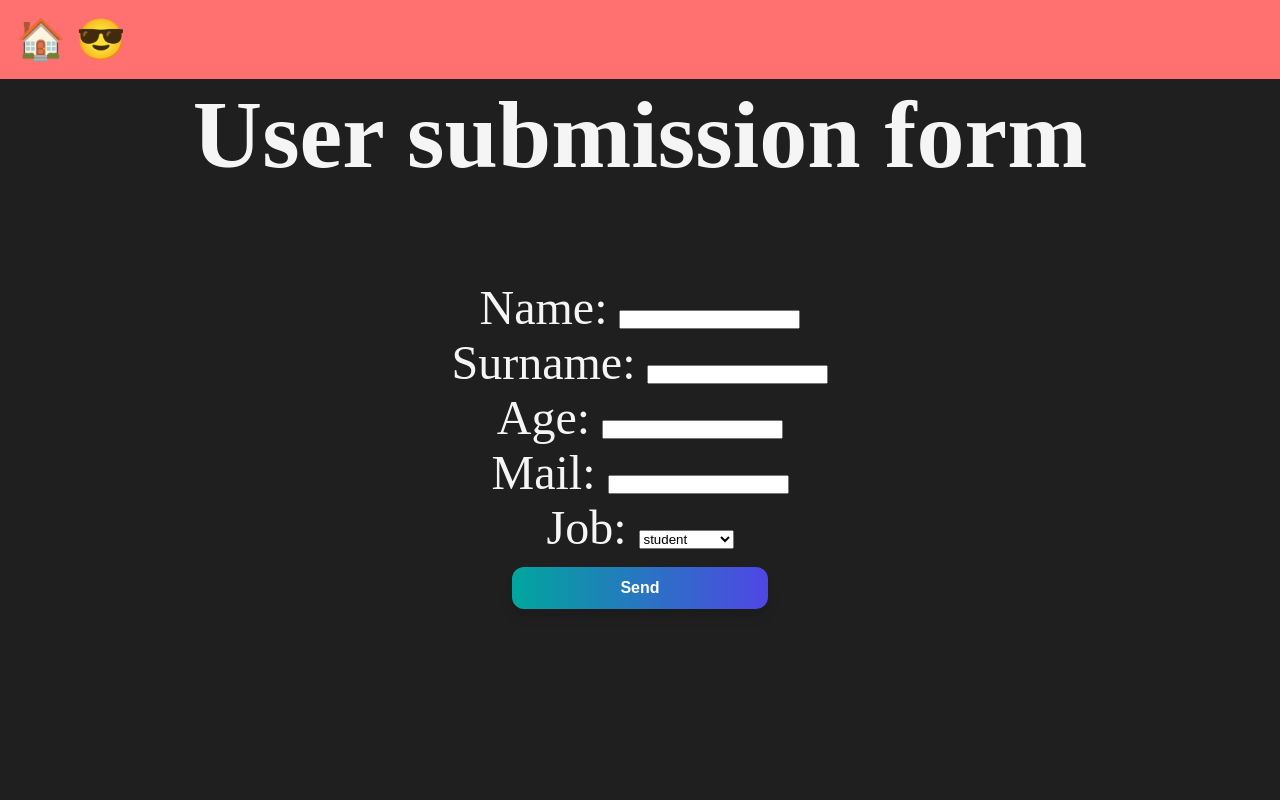
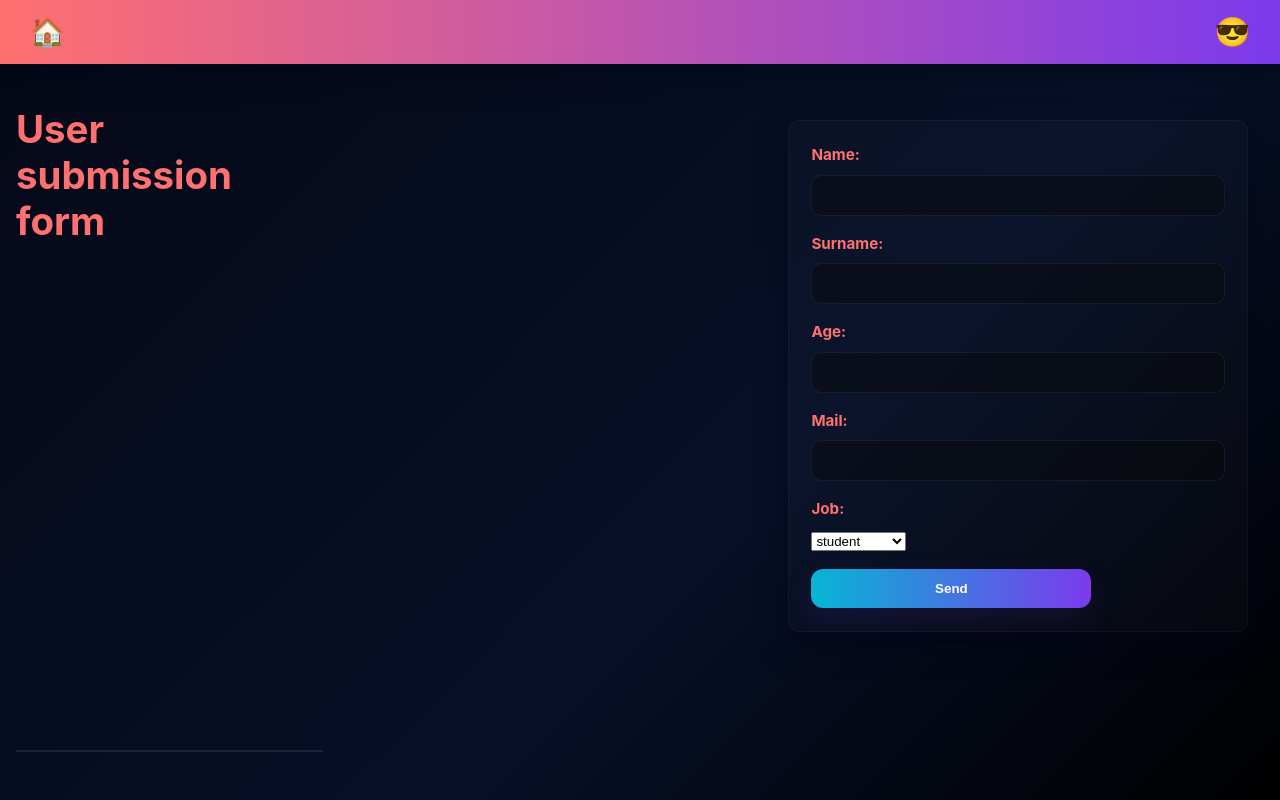
Before and after one commit to TarnitaRobert/Django_coderun2025, a Django app: page /demo-app in a window 1280 px wide. Run offline with Django 5.2, Linux system fonts and the light colour scheme.

Commit message:
Small css change

```diff
--- a/coderun2025_django/demo_app/templates/demo_app/demo_app.html
+++ b/coderun2025_django/demo_app/templates/demo_app/demo_app.html
@@ -7,26 +7,30 @@
 {% block content %}
     <h1> User submission form </h1>
 
-    <div>
-        <form method = "post">
-            {% csrf_token %}
-            {{ user_form.as_p }}
-            <button type ='' class='submit-btn'>Send</button>
-        </form>
-
-    </div>
-
-    <div>
+    <div class="demo-page">
+        <div class="user-column">
+            <div class="user-list-container">
             {% for user in users  %}
                 <hr>
-        <article class = 'user'>
+                <article class = "user">
                     <p>{{ user.name }}</p>
                     <p>{{ user.surname }}</p>
                     <p>{{ user.age }}</p>
                     <p>{{ user.mail }}</p>
                     <p>{{ user.job }}</p>
-
-        <aticle>
+                </article>
             {% endfor %}
             </div>
+        </div>
+
+        <aside class="form-column">
+            <div class="demo-app-container">
+                <form method="post">
+                    {% csrf_token %}
+                    {{ user_form.as_p }}
+                    <button type="submit" class="submit-btn">Send</button>
+                </form>
+            </div>
+        </aside>
+    </div>
 {% endblock%}
--- a/coderun2025_django/static/css/style.css
+++ b/coderun2025_django/static/css/style.css
@@ -1,74 +1,217 @@
-* {
-    margin: 0;
-    padding: 0;
-    box-sizing: border-box;
+:root{
+    --bg-dark-1: #050816;
+    --bg-dark-2: #071028;
+    --accent-1: #ff7070;
+    --accent-2: #81dbb8;
+    --accent-3: #7c3aed;
+    --muted: rgba(255,255,255,0.06);
+    --card-bg: rgba(255,255,255,0.02);
+    --glass-border: rgba(255,112,112,0.06);
+    --text: #eaeef2;
 }
 
-body {
-    min-height: 100vh;
-    background-color: #000000e0;
-    color: whitesmoke;
-    font-size: 3rem;
-    display: flex;
-    flex-flow: column;
+*{box-sizing:border-box;margin:0;padding:0}
+
+html,body{height:100%}
+
+body{
+    min-height:100vh;
+    background: radial-gradient(800px 400px at 10% 8%, rgba(129,219,184,0.02), transparent 5%), linear-gradient(135deg,var(--bg-dark-1) 0%, var(--bg-dark-2) 60%, #000 100%);
+    color:var(--text);
+    font-family: -apple-system,BlinkMacSystemFont,'Segoe UI',Roboto,'Helvetica Neue',Arial,sans-serif;
+    -webkit-font-smoothing:antialiased;
+    -moz-osx-font-smoothing:grayscale;
+    font-size:16px;
+    display:flex;flex-direction:column;
 }
 
-nav {
-    padding: 1rem;
-    background-color: #ff7070;
-    color: white;
-    font-size: 2.5rem;
+/* Links */
+a{
+    color:var(--accent-2);
+    text-decoration:none;
+    transition:opacity .18s ease,transform .18s ease
+}
+a:hover{
+    opacity:.92;
+    transform:translateY(-2px);
+
 }
 
-main {
-    flex-grow: 1;
-    display: grid;
+/* Small utility */
+hr{
+    border:none;height:2px;
+    background:linear-gradient(90deg,var(--accent-1),var(--accent-3));
+    margin:18px 0
 }
 
-h1,p {
-    text-align: center;
+/* nav */
+nav{
+    padding:.75rem 1.25rem;
+    display:flex;
+    align-items:center;
+    justify-content:space-between;
+    gap:1rem;
+    background:linear-gradient(90deg,var(--accent-1),var(--accent-3));
+    color:white;
+    box-shadow:0 8px 30px rgba(2,6,23,0.6);
+}
+.nav-icon{
+    font-size:1.8rem;
+    line-height:1;
+    display:inline-block;
+    vertical-align:middle;
+}
+nav .brand{
+    display:flex;
+    align-items:center;
+    gap:.6rem;font-weight:700}
+
+nav a{
+    color:inherit;
+    padding:.35rem .6rem;
+    border-radius:8px;
+    display:inline-flex;
+    align-items:center}
+
+/* main */
+main{
+    flex:1;
+    display:flex;justify-content:
+    center;
+    padding:2.25rem 1rem}
+
+main > .inner{
+    width:100%;
+    max-width:1200px
 }
 
-a {
-    text-decoration: none;
-    color: #81dbb8;
+/* text */
+h1{
+    font-size:2.4rem;color:var(--accent-1);
+    margin-bottom:.75rem;
+    padding:.4rem 0;
+    border-bottom:2px solid rgba(129,219,184,0.12)
 }
 
-a:hover {
-    opacity: .85;
+p{
+    font-size:1rem;
+    line-height:1.6;
+    color:var(--text);
+    max-width:860px
 }
 
-hr {
-  border: none;
-  height: 2px;
-  background-color: #ff7070;
-  margin: 20px 0;
+/* Buttons */
+.submit-btn{
+    display:inline-block;
+    width:100%;
+    max-width:280px;
+    padding:12px 18px;
+    border-radius:12px;
+    border:none;
+    cursor:pointer;
+    background:linear-gradient(90deg,#06b6d4,var(--accent-3));color:white;
+    font-weight:700;box-shadow:0 10px 30px rgba(124,58,237,0.12);
+    transition:transform .16s ease,box-shadow .16s ease}
 
-}
-.submit-btn {
+.submit-btn:hover{
+    transform:translateY(-3px);
+    box-shadow:0 18px 36px rgba(7,10,34,0.45)}
 
-    width: 20%;
-    padding: 12px 24px;
-    font-size: 1rem;
-    font-weight: 600;
-    color: #ffffff;
-    border-radius: 12px;
-    border: none;
-    cursor: pointer;
-    outline: none;
-    background-image: linear-gradient(to right, #00A69D, #4F46E5);
-    box-shadow: 0 10px 15px -3px rgba(0, 0, 0, 0.1), 0 4px 6px -2px rgba(0, 0, 0, 0.05);
-    transition: all 0.3s ease-in-out;
-    display: block;
-    margin: 12px auto;
+/* Forms */
+.demo-app-container{
+    background:var(--card-bg);
+    border:1px solid var(--glass-border);
+    padding:1.4rem;border-radius:12px;
+    box-shadow:0 12px 30px rgba(2,6,23,0.55);
+    transition:transform .16s ease}
+
+.demo-app-container:hover{transform:translateY(-3px)}
+
+form p{
+    margin-bottom:1rem
+    ;font-size:.95rem;
+    color:var(--text)}
+
+form label{
+    display:block;
+    font-size:.95rem;
+    margin-bottom:.45rem;
+    font-weight:700;
+    color:var(--accent-1)
 }
 
-.submit-btn:hover {
-    background-image: linear-gradient(to right, #008C84, #4338CA);
-    box-shadow: 0 20px 25px -5px rgba(0, 0, 0, 0.2), 0 10px 10px -5px rgba(0, 0, 0, 0.04);
-    transform: translateY(-2px);
+form input[type="text"],form input[type="email"],form input[type="number"],form textarea{
+    width:100%;
+    padding:12px 14px;
+    border-radius:10px;
+    border:1px solid rgba(255,255,255,0.06);
+    background:rgba(11,11,11,0.45);
+    color:var(--text);
+    transition:box-shadow .14s ease,border-color .14s ease}
+
+form input:focus,form textarea:focus{
+    outline:none;
+    border-color:var(--accent-2);
+    box-shadow:0 6px 20px rgba(129,219,184,0.06)}
+
+/* USER LIST */
+.user-list-container{
+    width:100%;
+    padding:.4rem 0
 }
 
-.submit-btn:focus {
-    box-shadow: 0 0 0 4px rgba(166, 0, 0, 0.5);
+.user{
+    display:flex;
+    flex-wrap:wrap;
+    gap:.5rem;align-items:center;
+    padding:.9rem;border-radius:10px;
+    background:linear-gradient(180deg,rgba(255,255,255,0.01),rgba(255,255,255,0.02));
+    border:1px solid rgba(129,219,184,0.04);
+    transition:transform .16s ease,box-shadow .16s ease
 }
+
+.user:hover{
+    transform:translateY(-6px);
+    box-shadow:0 18px 40px rgba(2,6,23,0.5)
+}
+
+.user p{
+    flex:1 1 160px;
+    padding:.25rem .6rem;
+    text-align:left;
+    font-size:.95rem;
+    white-space:nowrap
+}
+
+.user p:nth-child(1),.user p:nth-child(2){
+    font-weight:700;
+    color:var(--accent-2)
+}
+
+/* Two-column layout for demo page */
+.demo-page{
+    display:flex;
+    gap:1.75rem;
+    align-items:flex-start;
+    width:100%;max-width:1200px;
+    margin:1.25rem auto;
+    padding:0 1rem
+}
+
+.user-column{
+    flex:2 1 0;
+    display:flex;
+    justify-content:center
+}
+
+.form-column{
+    flex:1 1 360px;
+    max-width:460px
+}
+
+.demo-page .user-list-container{margin:0}
+.demo-page .demo-app-container{margin:0}
+
+/* Small utility classes */
+.muted{color:rgba(255,255,255,0.6)}
+.center{text-align:center}
--- a/coderun2025_django/templates/layout.html
+++ b/coderun2025_django/templates/layout.html
@@ -16,11 +16,11 @@
 <body>
     <nav>
         <a href="/">
-            <span role='img' aria-label='Home'>🏠</span>
+            <span class ='nav-icon' role='img' aria-label='Home'>🏠</span>
 
         </a>
         <a href="{% url 'demo_app:demo_page' %}">
-            <span role='img' aria-label='Demo-app'>😎</span>
+            <span class ='nav-icon' role='img' aria-label='Demo-app'>😎</span>
         </a>
     </nav>
 
```
Also changed, not shown: coderun2025_django/db.sqlite3. Lines whose indentation alone changed are shown as unchanged.
